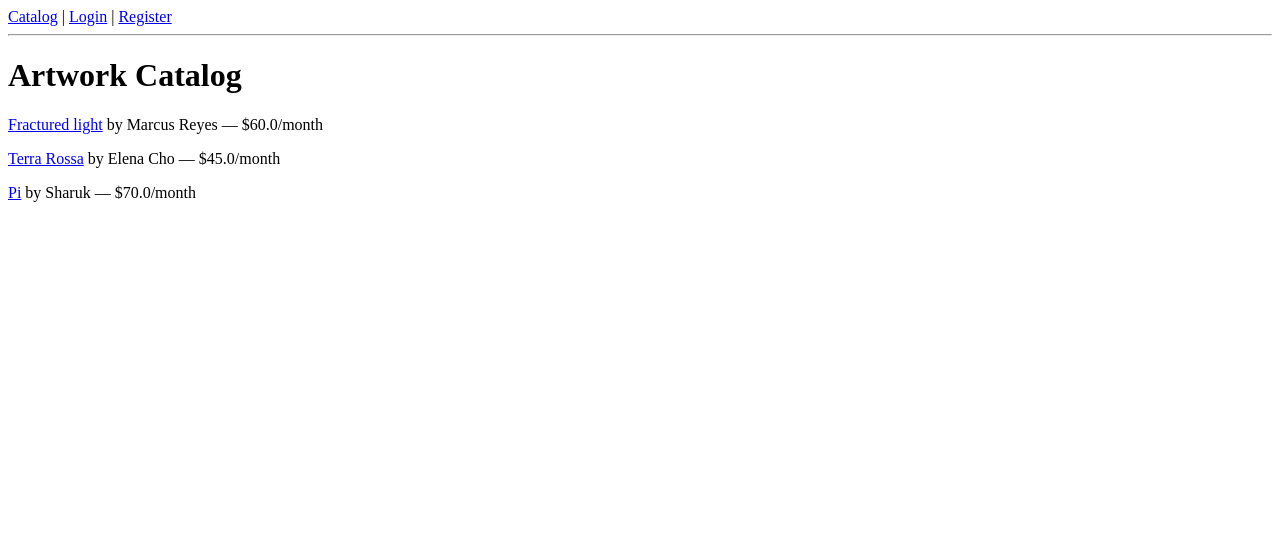
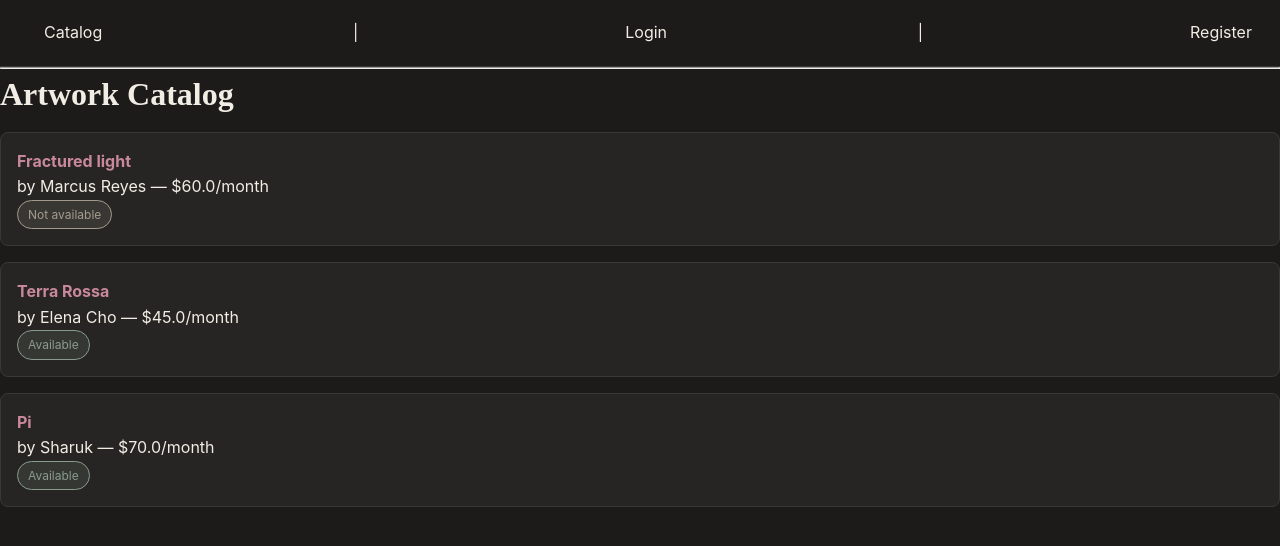
Before and after one commit to JadeV963/Web_Project_1_Jade_V, a Flask app: page / in a window 1280 px wide. Shown: the top 546 px of the page. Run offline with Flask 3, Linux system fonts and the light colour scheme.

Commit message:
Add CSS styling, redirect flow after register/login, and email/password validation with JS

```diff
--- a/app.py
+++ b/app.py
@@ -4,6 +4,10 @@ from flask import Flask, request, render_template
 from extensions import db, login_manager
 
 from flask_login import login_user, logout_user, login_required, current_user
+
+from flask import Flask, request, render_template, redirect, url_for
+
+from flask import Flask, request, render_template, redirect, url_for, flash
 
 from datetime import datetime
 #---------------------------------------------------
@@ -44,11 +48,18 @@ def register():
         email = request.form.get("email")
         password = request.form.get("password")
 
-        #Validation simple: verification si l'email est pas deja utilisé
+        if "@" not in email or "." not in email:
+            flash("Please enter a valid email address.", "error")
+            return redirect(url_for("register"))
+
+        if len(password) < 8:
+            flash("Password must be at least 8 characters long.", "error")
+            return redirect(url_for("register"))
 
         existing_user = User.query.filter_by(email=email).first()
         if existing_user:
-            return "this email is already registered."
+            flash("This email is already registered.", "error")
+            return redirect(url_for("register"))
 
         new_user = User(name=name, email=email)
         new_user.set_password(password)
@@ -56,7 +67,8 @@ def register():
         db.session.add(new_user)
         db.session.commit()
 
-        return f"Account created for {name}!"
+        flash("Account created! Please log in.", "success")
+        return redirect(url_for("login"))
 
     return render_template("register.html")
 
@@ -72,7 +84,8 @@ def login():
            return "Invalid email or password."
 
         login_user(user)
-        return f"logged in as {user.name}!"
+        flash(f"Logged in as {user.name}!")
+        return redirect(url_for("home"))
 
     return render_template("login.html")
 
--- /dev/null
+++ b/static/css/style.css
@@ -0,0 +1,102 @@
+/* Reset et base */
+* {
+    margin: 0;
+    padding: 0;
+    box-sizing: border-box;
+}
+
+body {
+    font-family: 'Inter', -apple-system, sans-serif;
+    background-color: #1C1B1A;
+    color: #F2EDE4;
+    line-height: 1.6;
+}
+
+h1, h2 {
+    font-family: 'Playfair Display', serif;
+    margin-bottom: 12px;
+}
+
+a {
+    color: #C9899A;
+    text-decoration: none;
+}
+
+a:hover {
+    text-decoration: underline;
+}
+
+/* Navigation */
+nav {
+    display: flex;
+    justify-content: space-between;
+    align-items: center;
+    padding: 20px 28px;
+    border-bottom: 1px solid #3A3835;
+}
+
+nav a {
+    color: #F2EDE4;
+    margin-left: 16px;
+}
+
+/* Contenu principal */
+main {
+    max-width: 900px;
+    margin: 0 auto;
+    padding: 32px 20px;
+}
+
+/* Cartes du catalogue */
+.artwork-card {
+    background: #262523;
+    border: 1px solid #3A3835;
+    border-radius: 8px;
+    padding: 16px;
+    margin-bottom: 16px;
+}
+
+/* Badges de statut (available / rented / pending) */
+.badge {
+    display: inline-block;
+    font-size: 12px;
+    padding: 4px 10px;
+    border-radius: 999px;
+    border: 1px solid #8A9B8E;
+    color: #8A9B8E;
+    background: rgba(138, 155, 142, 0.15);
+}
+
+/* Formulaires */
+form input {
+    display: block;
+    width: 100%;
+    max-width: 320px;
+    padding: 10px;
+    margin: 8px 0 16px;
+    background: #262523;
+    border: 1px solid #3A3835;
+    border-radius: 6px;
+    color: #F2EDE4;
+}
+
+form input[type="submit"] {
+    background: #C9899A;
+    color: #2B1219;
+    font-weight: 600;
+    cursor: pointer;
+    max-width: fit-content;
+    border: none;
+}
+
+/* Responsive : mobile */
+@media (max-width: 600px) {
+    nav {
+        flex-direction: column;
+        align-items: flex-start;
+        gap: 8px;
+    }
+    main {
+        padding: 20px 16px;
+    }
+}
--- a/static/js/script.js
+++ b/static/js/script.js
@@ -16,3 +16,30 @@ document.addEventListener("DOMContentLoaded", function() {
         })
     }
 })
+
+document.addEventListener("DOMContentLoaded", function () {
+    const registerForm = document.querySelector('form[action=""], form');
+    const emailInput = document.querySelector('input[name="email"]');
+    const passwordInput = document.querySelector('input[name="password"]');
+
+    if (emailInput && passwordInput) {
+        const form = emailInput.closest("form");
+
+        form.addEventListener("submit", function (event) {
+            const email = emailInput.value;
+            const password = passwordInput.value;
+
+            if (!email.includes("@") || !email.includes(".")) {
+                event.preventDefault();
+                alert("Please enter a valid email address.");
+                return;
+            }
+
+            if (password.length < 8) {
+                event.preventDefault();
+                alert("Password must be at least 8 characters long.");
+                return;
+            }
+        });
+    }
+});
--- a/templates/base.html
+++ b/templates/base.html
@@ -1,7 +1,10 @@
 <!DOCTYPE html>
 <html>
 <head>
+    <meta name="viewport" content="width=device-width, initial-scale=1.0">
+    <link rel="stylesheet" href="{{ url_for('static', filename='css/style.css') }}">
     <title>{% block title %}Aurora Fine Arts{% endblock %}</title>
+
 </head>
 <body>
     <nav>
@@ -13,6 +16,15 @@
             <a href="/register">Register</a>
         {% endif %}
     </nav>
+    {% with messages = get_flashed_messages() %}
+        {% if messages %}
+            <div style="padding: 10px 28px; color: #C9899A;">
+                {% for message in messages %}
+                    <p>{{ message }}</p>
+                {% endfor %}
+            </div>
+        {% endif %}
+{% endwith %}
     <hr>
 
     {% block content %}{% endblock %}
--- a/templates/home.html
+++ b/templates/home.html
@@ -3,9 +3,15 @@
 {% block content %}
     <h1>Artwork Catalog</h1>
     {% for art in artworks %}
-        <p>
-            <a href="/artwork/{{ art.id }}">{{ art.title }}</a>
-            by {{ art.artist_name }} — ${{ art.price_per_month }}/month
+    <div class="artwork-card">
+        <a href="/artwork/{{ art.id }}"><strong>{{ art.title }}</strong></a>
+        <p>by {{ art.artist_name }} — ${{ art.price_per_month }}/month
         </p>
+        {% if art.is_available%}
+            <span class="badge">Available</span>
+        {% else %}
+            <span class="badge" style="border-color:#A39C8E; color:#A39C8E; background:rgba(163,156,142,0.15);">Not available</span>
+        {% endif %}
+        </div>
     {% endfor %}
 {% endblock %}
```
Also changed, not shown: templates/artwork_detail.html (+6 -11 lines), templates/my_rentals.html (+9 -4 lines), templates/register.html (+7 -12 lines), instance/gallery.db, 2 other files.
